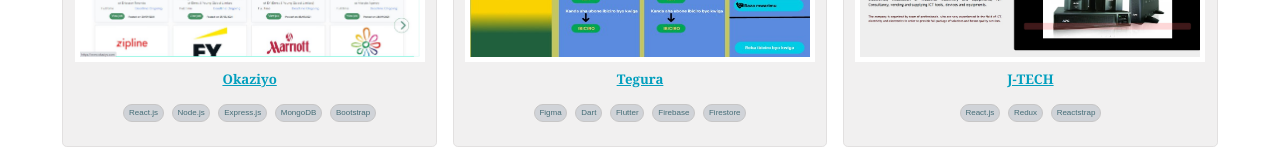
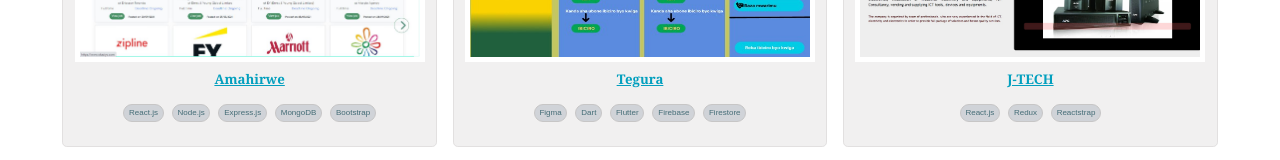
Before and after one commit to Nide17/nide-portfolio, a Next.js app: page / in a window 1280 px wide. Shown: the part 2121-2281 px from the top of the page. Built offline with nearby package versions, Linux system fonts and the light colour scheme.

Commit message:
amahirwe

```diff
--- a/app/projects/data.js
+++ b/app/projects/data.js
@@ -34,14 +34,14 @@
     },
     {
         id: 4,
-        title: 'Okaziyo',
-        slug: 'okaziyo',
+        title: 'Amahirwe',
+        slug: 'amahirwe',
         description: 'A full-stack MERN web application for selling and buying no longer used items',
         image: '/images/okaziyo.JPG',
         tools: ['React.js', 'Node.js', 'Express.js', 'MongoDB', 'Bootstrap'],
-        link: 'https://okaziyo.netlify.app/',
-        githubFrontEnd: 'https://github.com/Nide17/okaziyo-client',
-        githubBackEnd: 'https://github.com/Nide17/okaziyo-server'
+        link: 'https://amahirwe.com/',
+        githubFrontEnd: 'https://github.com/Nide17/amahirwe-client',
+        githubBackEnd: 'https://github.com/Nide17/amahirwe-server'
     },
     {
         id: 5,
```
